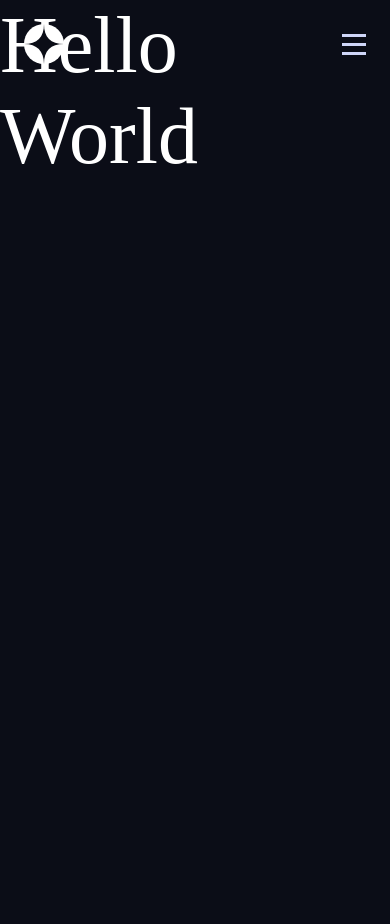
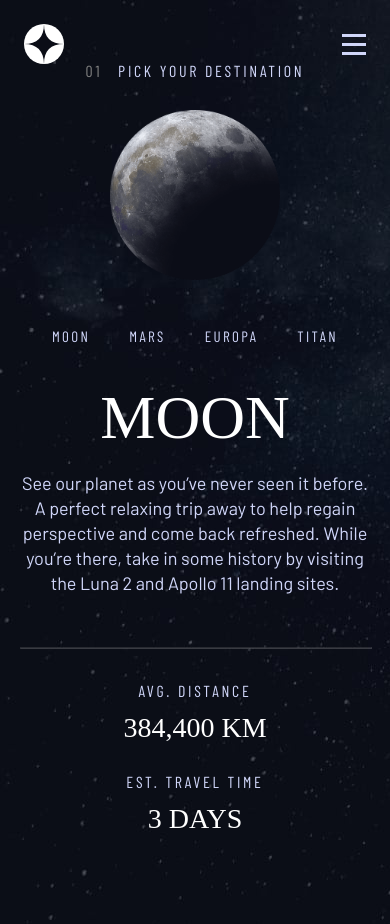
Before and after one commit to MargaritaBusyginaCa/space-tourism-website, a Vue app: page /destination in a window 390 px wide. Before the commit this address had no page. Before the commit the page ends 844 px from the top, so only its background shows below. Built offline with nearby package versions, Linux system fonts and the light colour scheme; a web font is replaced by a local one.

Commit message:
add destination page - mobile style

```diff
--- a/src/assets/global.scss
+++ b/src/assets/global.scss
@@ -36,6 +36,7 @@ h1 {
   font-size: 28px;
   letter-spacing: 4.72px;
   color: $lavender;
+  text-transform: uppercase;
 }
 .nav-text {
   font-family: $font_secondary;
--- a/src/pages/Destination.vue
+++ b/src/pages/Destination.vue
@@ -1,3 +1,133 @@
+<script setup>
+import { ref } from "vue";
+const activePlanet = ref(0);
+const planets = ref([
+  {
+    index: 0,
+    name: "moon",
+    description:
+      "See our planet as you’ve never seen it before. A perfect relaxing trip away to help regain perspective and come back refreshed. While you’re there, take in some history by visiting the Luna 2 and Apollo 11 landing sites.",
+    avgDistance: "384,400 km",
+    travelTime: "3 days",
+  },
+  {
+    index: 1,
+    name: "mars",
+    description:
+      "Don’t forget to pack your hiking boots. You’ll need them to tackle Olympus Mons, the tallest planetary mountain in our solar system. It’s two and a half times the size of Everest!",
+    avgDistance: "225 MIL. km",
+    travelTime: "9 months",
+  },
+  {
+    index: 2,
+    name: "europa",
+    description:
+      "The smallest of the four Galilean moons orbiting Jupiter, Europa is a winter lover’s dream. With an icy surface, it’s perfect for a bit of ice skating, curling, hockey, or simple relaxation in your snug wintery cabin.",
+    avgDistance: "628 MIL. km",
+    travelTime: "3 years",
+  },
+  {
+    index: 3,
+    name: "titan",
+    description:
+      "The only moon known to have a dense atmosphere other than Earth, Titan is a home away from home (just a few hundred degrees colder!). As a bonus, you get striking views of the Rings of Saturn.",
+    avgDistance: "1.6 BIL. km",
+    travelTime: "7 years",
+  },
+]);
+const switchPlanet = (index) => {
+  activePlanet.value = index;
+};
+</script>
+
 <template>
-  <h1>Hello World</h1>
+  <main>
+    <p class="size-5"><span>01</span> Pick your destination</p>
+    <img
+      class="planet-image"
+      :src="`/assets/destination/image-${planets[activePlanet].name}.png`"
+      :alt="`image of ${planets[activePlanet].name}`"
+    />
+    <ul>
+      <li v-for="(planet, index) in planets" :key="planet.name">
+        <button @click="switchPlanet(index)">{{ planet.name }}</button>
+      </li>
+    </ul>
+    <h1>{{ planets[activePlanet].name }}</h1>
+    <p class="body-text">{{ planets[activePlanet].description }}</p>
+    <hr />
+    <div class="travel-info">
+      <div>
+        <h2 class="size-5">Avg. Distance</h2>
+        <p>{{ planets[activePlanet].avgDistance }}</p>
+      </div>
+      <div>
+        <h2 class="size-5">Est. Travel Time</h2>
+        <p>{{ planets[activePlanet].travelTime }}</p>
+      </div>
+    </div>
+  </main>
 </template>
+
+<style lang="scss" scoped>
+@import "@/assets/variables.scss";
+main {
+  height: 100vh;
+  padding: 40px 20px;
+  display: flex;
+  flex-direction: column;
+  align-items: center;
+  justify-content: center;
+  text-align: center;
+  background-image: url("/assets/destination/background-destination-tablet.jpg");
+  background-repeat: no-repeat;
+  span {
+    margin-right: 10px;
+    color: grey;
+  }
+  ul {
+    padding: 0;
+    display: flex;
+    list-style-type: none;
+    gap: 27px;
+
+    li {
+      button {
+        border: none;
+        background-color: transparent;
+        letter-spacing: 2.36px;
+        font-weight: 400;
+        font-size: 15px;
+        font-family: $font_secondary_condensed;
+        color: $lavender;
+        text-transform: uppercase;
+      }
+    }
+  }
+  .planet-image {
+    height: 170px;
+    width: 170px;
+    margin: 30px 0;
+  }
+  h1 {
+    text-transform: uppercase;
+    font-size: 62px;
+    margin-top: 20px;
+  }
+  .body-text {
+    height: 150px;
+  }
+  hr {
+    width: 100%;
+    opacity: 0.2;
+    margin-bottom: 32px;
+  }
+  .travel-info {
+    p {
+      text-transform: uppercase;
+      font-size: 28px;
+      margin-top: 12px;
+    }
+  }
+}
+</style>
--- a/src/pages/Home.vue
+++ b/src/pages/Home.vue
@@ -68,6 +68,51 @@ const navigate = () => {
     }
   }
 }
+//tablets
+@media (min-width: 600px) {
+  .home-space {
+    background-image: url("/assets/home/background-home-tablet.jpg");
+    .space-text {
+      .size-5 {
+        margin-top: 50px;
+      }
+      h1 {
+        font-size: 150px;
+      }
+      .body-text {
+        padding: 0px 100px;
+      }
+    }
+    .explore-btn {
+      button {
+        padding: 100px 48px;
+        font-size: 32px;
+      }
+    }
+  }
+}
+
+//desktops
+@media (min-width: 901px) {
+  .home-space {
+    background-image: url("/assets/home/background-home-desktop.jpg");
+    flex-direction: row;
+    align-items: end;
+    text-align: left;
+    justify-content: space-around;
+    .space-text {
+      margin-bottom: 200px;
+      width: min-content;
+      padding-left: 20px;
+      .body-text {
+        padding: 0;
+      }
+    }
+    .explore-btn {
+      margin-bottom: 200px;
+    }
+  }
+}
 
 @keyframes colorChange {
   from {
```
Also changed, not shown: src/components/destination/Planet.vue (added).
